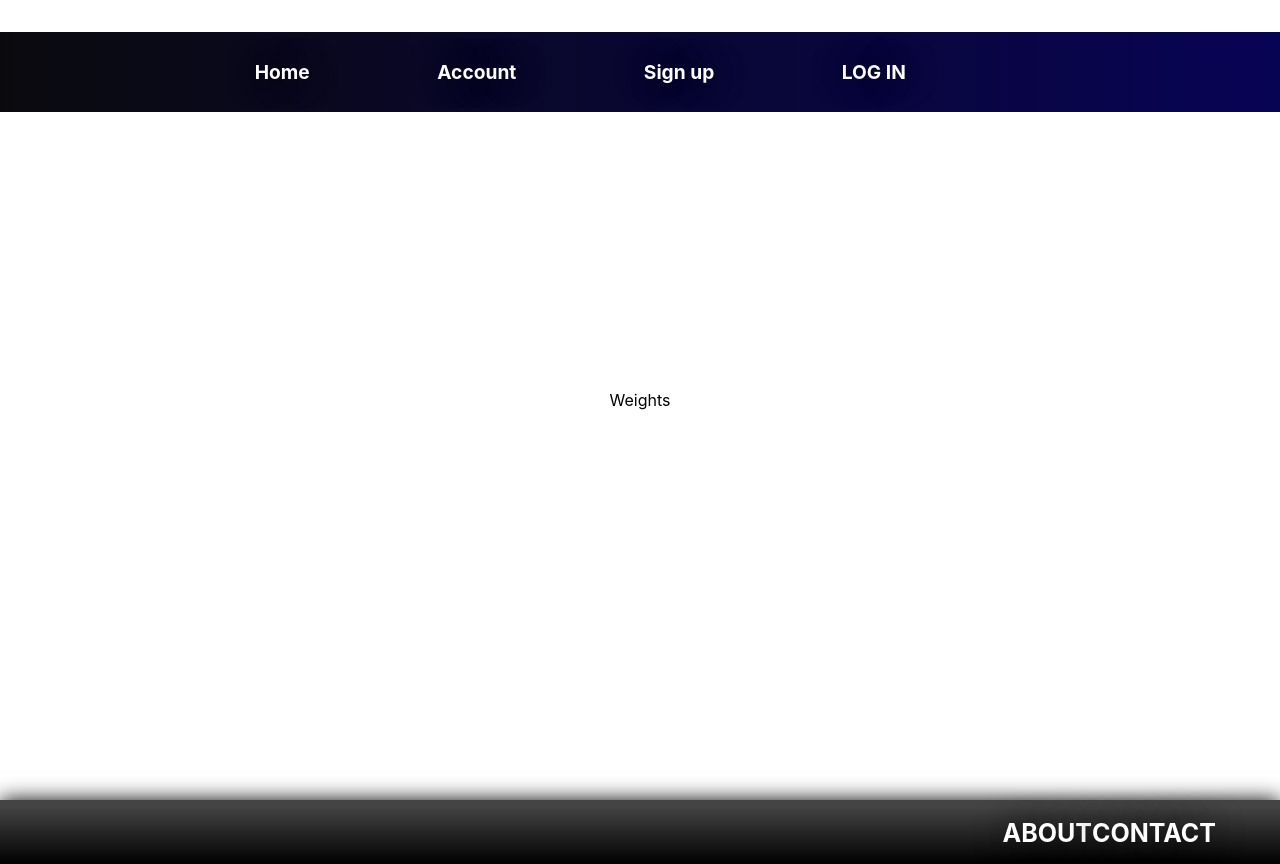
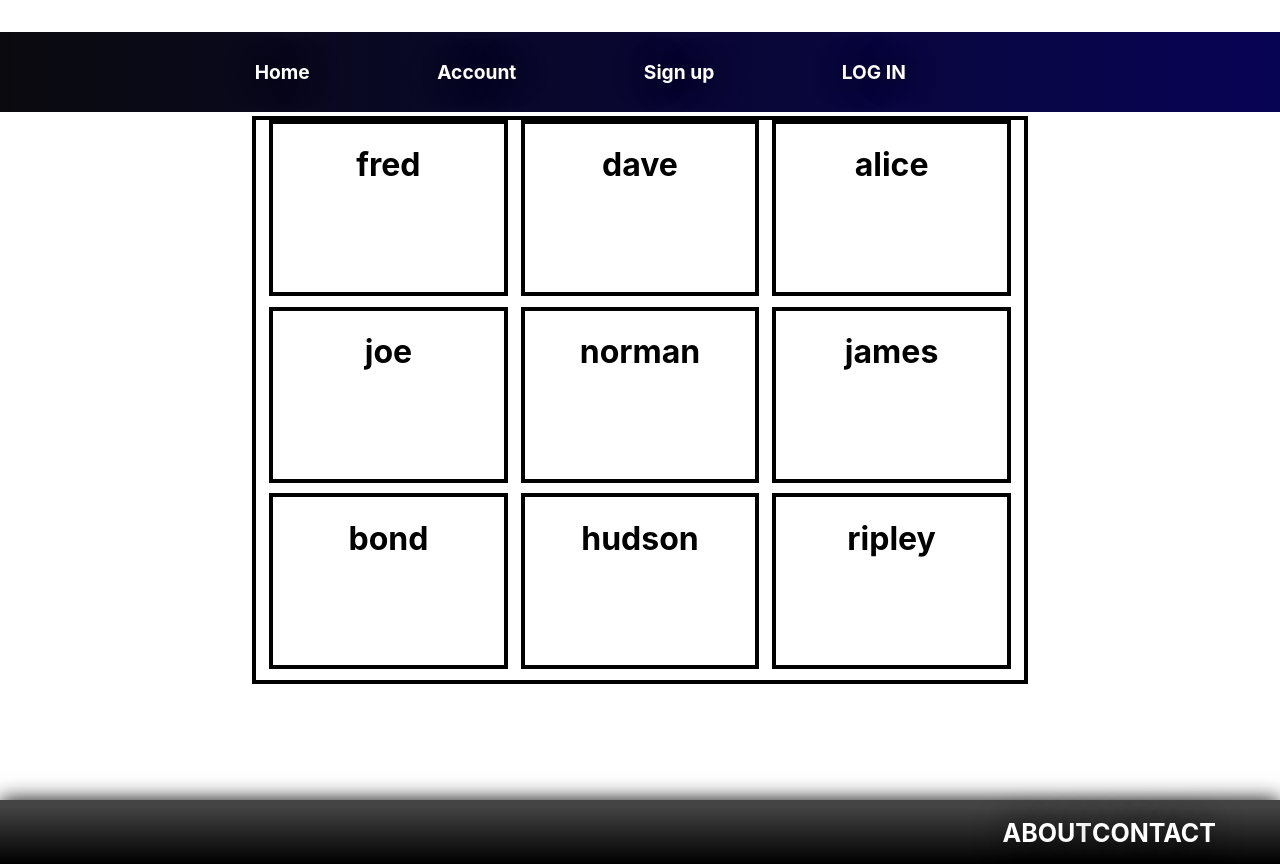
Before and after one commit to mz106/CN-Masters26-Final-Project-FE, a React (Create React App) app: page /weights in a window 1280 px wide. Built offline with nearby package versions, Linux system fonts and the light colour scheme.

Commit message:
basic cardcontainer/card

```diff
--- /dev/null
+++ b/src/components/ProductPages/Card.css
@@ -0,0 +1,6 @@
+
+.container-card {
+    height: 30%;
+    width: 30%;
+    border: 4px solid black;
+}
--- /dev/null
+++ b/src/components/ProductPages/Card.js
@@ -0,0 +1,14 @@
+
+import React from "react";
+
+import "./Card.css";
+
+const Card = ({ name }) => {
+    return (
+        <div className="container-card">
+            <h1>{name.name}</h1>
+        </div>
+    );
+};
+
+export default Card;
--- /dev/null
+++ b/src/components/ProductPages/CardContainer.css
@@ -0,0 +1,10 @@
+
+.container-cardcontainer {
+    display: flex;
+    flex-wrap: wrap;
+    justify-content: space-evenly;
+    width: 60%;
+    height: 70vh;
+    margin: 0 auto;
+    border: 4px solid black;
+}
--- /dev/null
+++ b/src/components/ProductPages/CardContainer.js
@@ -0,0 +1,47 @@
+
+import { useState } from "react";
+
+import Card from "./Card";
+import "./CardContainer.css";
+
+const CardContainer = () => {
+
+    //this is a temp use state to get visuals
+    const [name, setName] = useState([
+        {
+            name: "fred"
+        },
+        {
+            name: "dave"
+        },
+        {
+            name: "alice"
+        },
+        {
+            name: "joe"
+        },
+        {
+            name: "norman"
+        },
+        {
+            name: "james"
+        },
+        {
+            name: "bond"
+        },
+        {
+            name: "hudson"
+        },
+        {
+            name: "ripley"
+        },
+    ]);
+
+    return (
+        <div className="container-cardcontainer">
+            {name.map((item) => (<Card name={item}/>))}
+        </div>
+    );
+};
+
+export default CardContainer
--- a/src/components/ProductPages/Weights.js
+++ b/src/components/ProductPages/Weights.js
@@ -1,7 +1,12 @@
 import React from "react";
+import CardContainer from "./CardContainer";
 
 function Weights() {
-  return <div>Weights</div>;
+  return (
+    <>
+      <CardContainer />
+    </>
+  );
 }
 
 export default Weights;
```
